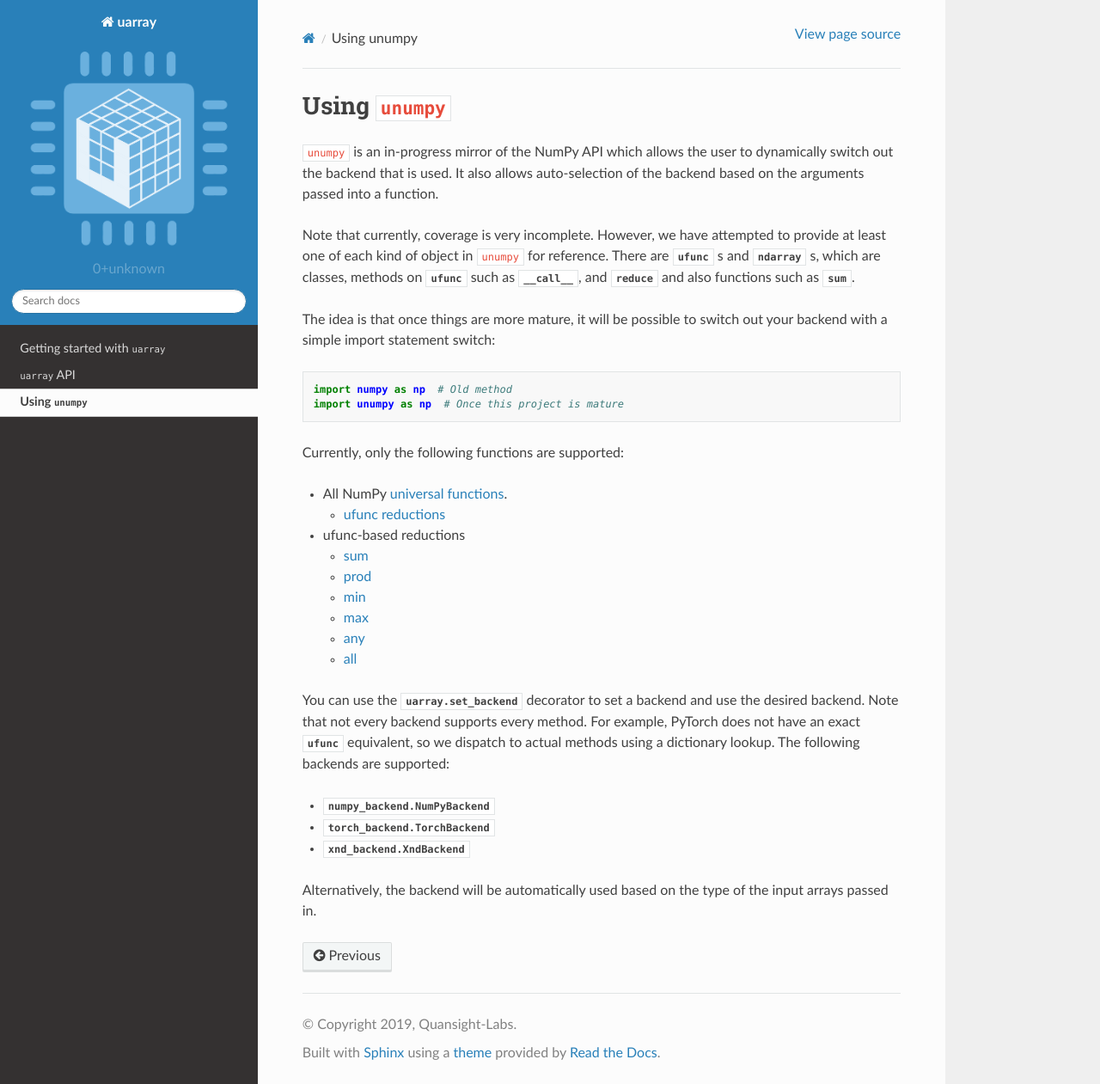
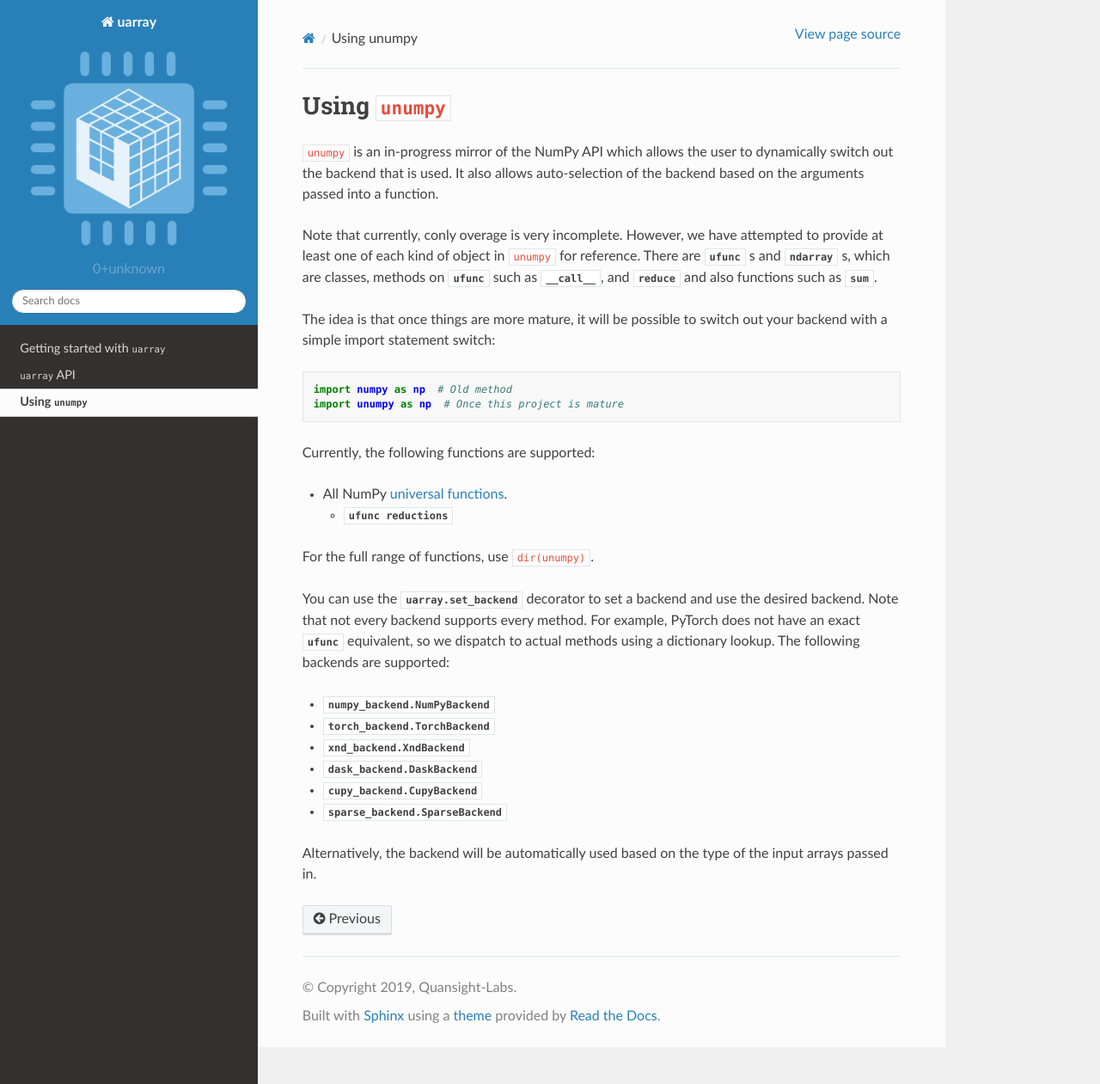
Before and after one commit to Quansight-Labs/uarray, a Sphinx documentation site: the page built from docs/unumpy_using.rst, in a window 1280 px wide and 1261 px high. Shown: the whole window at 86% size. Built offline with Sphinx 7.4.7 and the Read the Docs theme 2.0.0, drawn with Linux system fonts in a browser that asks for light colours.

Commit message:
Update unumpy coverage docs.

```diff
--- a/docs/unumpy_using.rst
+++ b/docs/unumpy_using.rst
@@ -7,7 +7,7 @@ Using ``unumpy``
 to dynamically switch out the backend that is used. It also allows
 auto-selection of the backend based on the arguments passed into a function.
 
-Note that currently, coverage is very incomplete. However, we have attempted
+Note that currently, conly overage is very incomplete. However, we have attempted
 to provide at least one of each kind of object in ``unumpy`` for
 reference. There are :obj:`ufunc` s and :obj:`ndarray` s,  which are classes,
 methods on :obj:`ufunc` such as :obj:`__call__ <ufunc.__call__>`, and
@@ -21,20 +21,13 @@ out your backend with a simple import statement switch:
     import numpy as np  # Old method
     import unumpy as np  # Once this project is mature
 
-Currently, only the following functions are supported:
+Currently, the following functions are supported:
 
 * All NumPy `universal functions <https://www.numpy.org/devdocs/reference/ufuncs.html>`_.
 
-  * `ufunc reductions <https://www.numpy.org/devdocs/reference/generated/numpy.ufunc.reduce.html#numpy.ufunc.reduce>`_
+  * :obj:`ufunc reductions <numpy.ufunc.reduce>`
 
-* ufunc-based reductions
-
-  * `sum <https://docs.scipy.org/doc/numpy/reference/generated/numpy.sum.html>`_
-  * `prod <https://docs.scipy.org/doc/numpy/reference/generated/numpy.prod.html>`_
-  * `min <https://docs.scipy.org/doc/numpy/reference/generated/numpy.amin.html>`_
-  * `max <https://docs.scipy.org/doc/numpy/reference/generated/numpy.amax.html>`_
-  * `any <https://docs.scipy.org/doc/numpy/reference/generated/numpy.any.html>`_
-  * `all <https://docs.scipy.org/doc/numpy/reference/generated/numpy.all.html>`_
+For the full range of functions, use ``dir(unumpy)``.
 
 You can use the :obj:`uarray.set_backend` decorator to set a backend and use the
 desired backend. Note that not every backend supports every method. For example,
@@ -45,6 +38,9 @@ backends are supported:
 * :obj:`numpy_backend.NumPyBackend`
 * :obj:`torch_backend.TorchBackend`
 * :obj:`xnd_backend.XndBackend`
+* :obj:`dask_backend.DaskBackend`
+* :obj:`cupy_backend.CupyBackend`
+* :obj:`sparse_backend.SparseBackend`
 
 Alternatively, the backend will be automatically used based on the type of the input
 arrays passed in.
```
